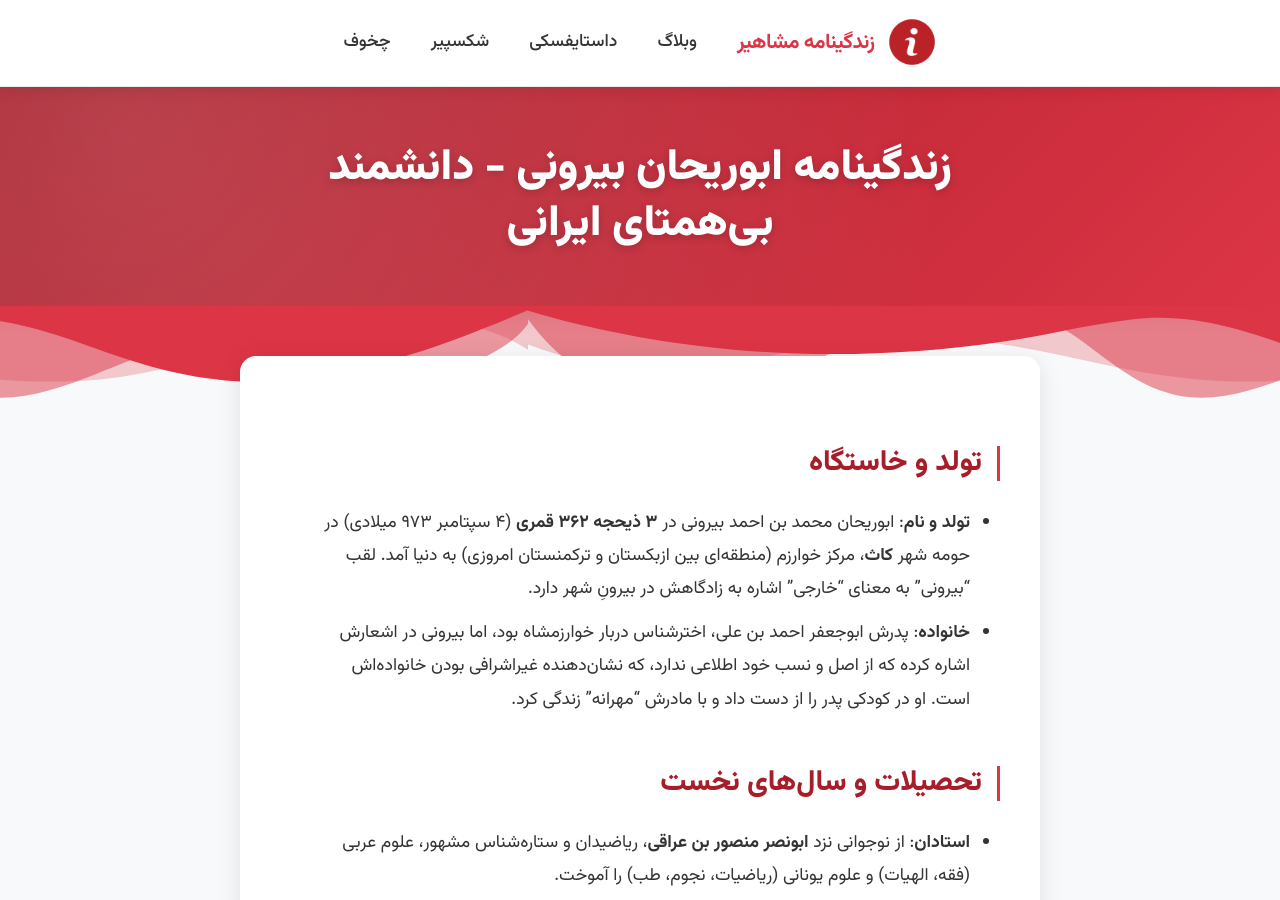
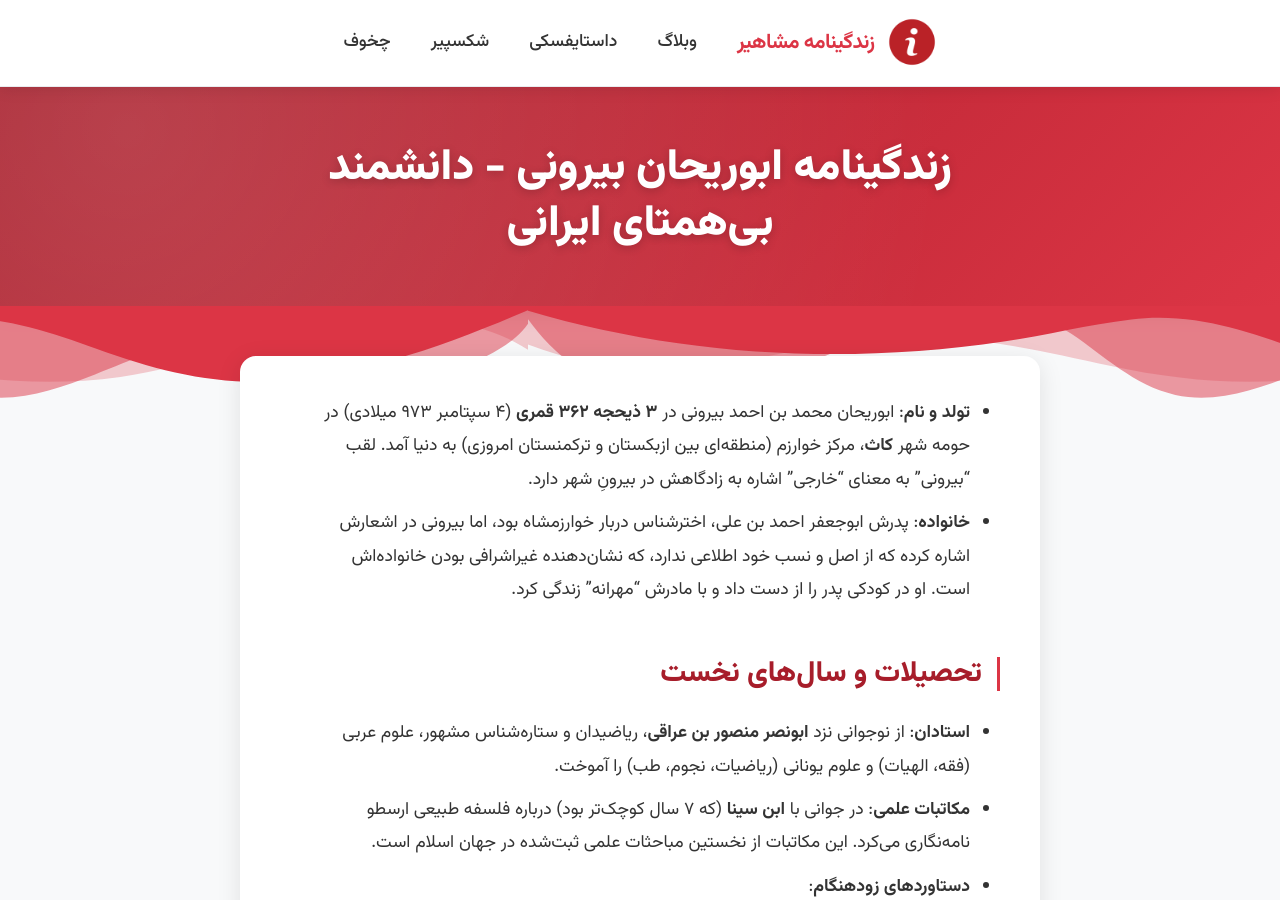
Before and after one commit to darkblog/darkblog.github.io, a Jekyll site: the page built from _posts/2025-7-19-100.md, in a window 1280 px wide and 900 px high. Built offline with Jekyll 4.4.1, drawn with Linux system fonts in a browser that asks for light colours.

Commit message:
Update 2025-7-19-100.md

```diff
--- a/_posts/2025-7-19-100.md
+++ b/_posts/2025-7-19-100.md
@@ -3,7 +3,6 @@ layout: post
 title: زندگینامه ابوریحان بیرونی - دانشمند بی‌همتای ایرانی
 ---
 
-## تولد و خاستگاه
 - **تولد و نام**: ابوریحان محمد بن احمد بیرونی در **۳ ذیحجه ۳۶۲ قمری** (۴ سپتامبر ۹۷۳ میلادی) در حومه شهر **کاث**، مرکز خوارزم (منطقه‌ای بین ازبکستان و ترکمنستان امروزی) به دنیا آمد. لقب "بیرونی" به معنای "خارجی" اشاره به زادگاهش در بیرونِ شهر دارد.
 - **خانواده**: پدرش ابوجعفر احمد بن علی، اخترشناس دربار خوارزمشاه بود، اما بیرونی در اشعارش اشاره کرده که از اصل و نسب خود اطلاعی ندارد، که نشان‌دهنده غیراشرافی بودن خانواده‌اش است. او در کودکی پدر را از دست داد و با مادرش "مهرانه" زندگی کرد.
 
```
